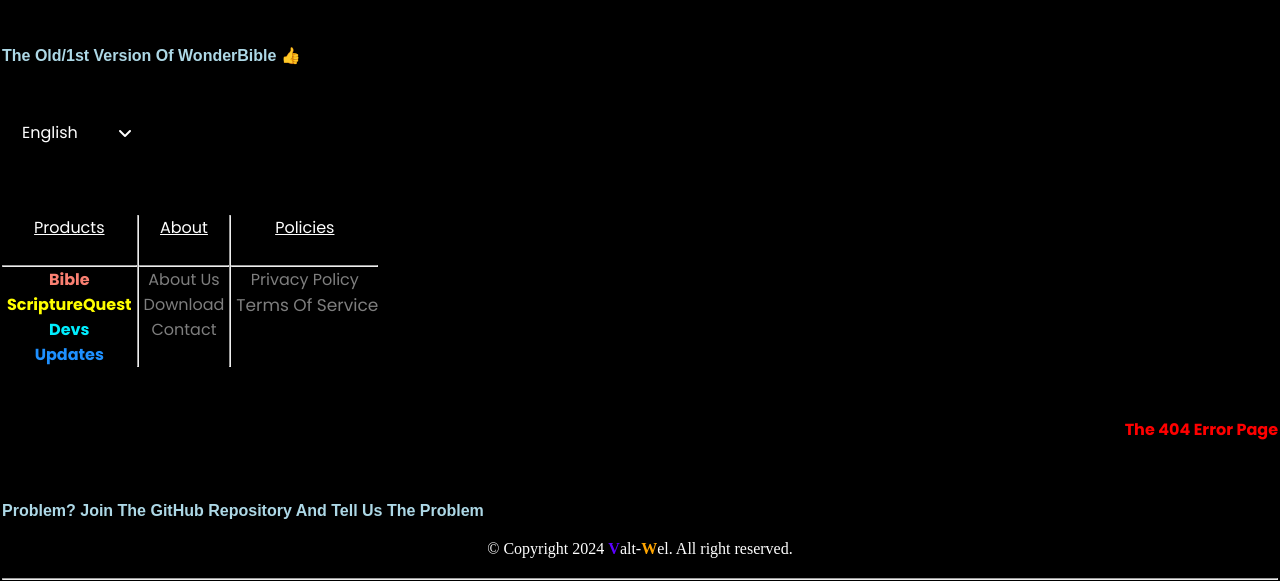
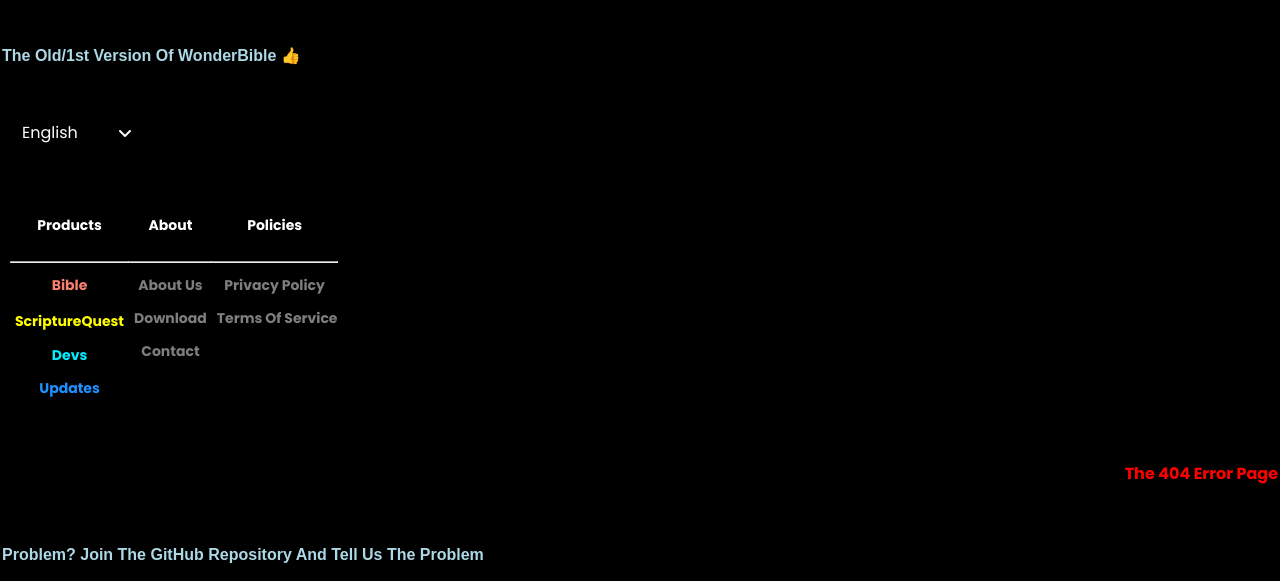
Before and after one commit to WonderBible/socialmedia, a plain HTML site: page index.html in a window 1280 px wide. Shown: the part 640-1221 px from the top of the page. Drawn offline with Linux system fonts and the light colour scheme; a web font is replaced by a local one.

Commit message:
WonderBible Social Media
Update

```diff
--- a/FFB.css
+++ b/FFB.css
@@ -787,7 +787,7 @@ height:100px;
 
     .options-list{
       position: absolute;
-      width: 100%;
+      width: 80%;
       background-color: green;
       color:orange;
       border-radius: 6px;
@@ -835,7 +835,7 @@ padding:10px;
 position:relative;
 }
 #preloader{
-  background: #ffffff url(https://wonderbible.world/Loading.gif) no-repeat center center;
+  background: #000000 url(https://wonderbible.world/Loading.gif) no-repeat center center;
   height: 100vh;
   width: 100%;
   position: fixed;
--- a/index.html
+++ b/index.html
@@ -24,7 +24,7 @@
         <img title="WonderBible HomePage" style="display: inline-block; border-color: blue; float:left; margin-right: 20px; margin-bottom: 0; margin-left:20px; cursor:pointer;" src="WB Logo.png" onclick="document.location='https://wonderbible.world'" width="60">
       </div>
     </header>
-    <p style="color:#ffffff; text-align: center; font-size: 50px; font-family: 'Segoe UI', Tahoma, Geneva, Verdana, sans-serif;">Social Medias Of <strong style="color:#5d00ff">V</strong>alt-<strong style="color:#ffa500">W</strong>el</p>
+    <p style="color:#ffffff; text-align: center; font-size: 50px; font-family: 'Segoe UI', Tahoma, Geneva, Verdana, sans-serif;">All Social Media Of <strong style="color:#5d00ff">V</strong>alt-<strong style="color:#ffa500">W</strong>el</p>
     <div style="margin-top:0; height:430px; background-color:black;" class="sm">
     <p style="text-align: center;"><a href="https://youtube.com/@Valt-Wel"><i class="fab fa-youtube"></i></a>
     <a href="https://github.com/WonderBible"><i class="fab fa-github"></i></a>
@@ -48,24 +48,22 @@
   })
  </script>
 </body>
-<div style="margin-top:0; background-color:black; height:790px; color:white;" class="sm">
+<div style="margin-top:0; background-color:#000000; height:810px; color:white;" class="sm">
   <a href="https://youtube.com/@Valt-Wel?sub_confirmation=1"><i class="fab fa-youtube"></i></a>
   <a href="https://github.com/WonderBible"><i class="fab fa-github"></i></a>
   <a href="https://discord.gg/mYCCebZV"><i class="fab fa-discord"></i></a>
   <a href="https://t.me/wonderbible"><i class="fab fa-telegram"></i></a>
-  <a href="https://wonderbible.world/socialmedia"><i class="fab fa-next"></i>></a>
+  <a href="https://wonderbible.world/socialmedia"><i class="fab fa-next"></i><p style="text-decoration: underline; text-decoration-color: red;">></p></a>
   <p class="we" style="margin-top: 40px; cursor:pointer; font-weight:bold;" onclick="document.location='https://wonderbible.world/old'">The Old/1st Version Of WonderBible 👍</p>
   <div class="select-menu">
-    <div class="select">
+    <div style="background-color: #000000;" class="select">
       <span>English</span>
       <i class="fas fa-angle-down"></i>
     </div>
     <div class="options-list">
       <div style="color:#5d00ff;" onclick="document.location='https://wonderbible.world/'" class="option">English</div>
-      <div onclick="document.location='https://wonderbible.world/lang-am'" class="option">Amharic</div>
-      <div onclick="document.location='#'" class="option">Hindi</div>
+      <div onclick="document.location='https://wonderbible.world/lang-am'" class="option">Amharic </div>
       <div onclick="document.location='#'" class="option">Hebrew</div>
-      <div onclick="document.location='#'" class="option">Croatian</div>
     </div>
   </div>
   <script>
@@ -90,28 +88,28 @@
       });
     });
   </script>
-  <div style="display: flex; margin-top: 50px;">
+  <div style="display: flex; margin-left: 8px; margin-top: 50px;">
   <div>
-    <p style="text-align: center; margin-bottom: 25px; text-decoration: underline;">Products</p>
+    <p style="text-align: center; margin-bottom: 25px; font-size: 14px; font-weight: bolder;">Products</p>
     <div style="font-weight: bolder;">
     <hr>
-    <p style="text-align: center;"><p style="color:salmon; text-align: center;" class="policy" onclick="document.location='https://wonderbible.world/bible'">Bible</span>
-    <p style="color:yellow; margin-left: 5px; text-align: center; margin-right: 5px; display: inline;" class="policy" onclick="document.location='https://wonderbible.world/scripturequest'">ScriptureQuest</span>
-    <p style="color:rgb(0, 238, 255); text-align: center;" class="policy" onclick="document.location='https://wonderbible.world/devs'">Devs</span>
-    <p style="color:dodgerblue; text-align: center;" class="policy" onclick="document.location='https://wonderbible.world/updates'">Updates</span>
+    <p style="text-align: center;"><p style="color:salmon; font-size: 14px; text-align: center; margin-bottom: 12px; margin-top: 12px;" class="policy" onclick="document.location='https://wonderbible.world/bible'">Bible</p>
+    <p style="color:yellow; margin-left: 5px; font-size: 14px; text-align: center; margin-right: 5px; margin-bottom: 12px; margin-top: 12px; display: inline;" class="policy" onclick="document.location='https://wonderbible.world/scripturequest'">ScriptureQuest</span>
+    <p style="color:rgb(0, 238, 255); font-size: 14px; text-align: center; margin-bottom: 12px; margin-top: 12px;" class="policy" onclick="document.location='https://wonderbible.world/devs'">Devs</span>
+    <p style="color:dodgerblue; font-size: 14px; text-align: center; margin-bottom: 12px; margin-top: 12px;" class="policy" onclick="document.location='https://wonderbible.world/updates'">Updates</span>
     </div></p>
-  </div>    <hr>    <div>
-    <p style="text-align: center; margin-bottom: 25px; text-decoration: underline;">About</p>
+  </div>        <div>
+    <p style="text-align: center; margin-bottom: 25px; font-weight: bolder; font-size: 14px;">About</p>
     <hr>
-    <p style="text-align: center;"><span style="color:#7e7e7e; text-align: center;" class="policy" onclick="document.location='https://wonderbible.world/we.html'">About Us</p>
-    <p style="color:#7e7e7e; margin-left: 5px; text-align: center; margin-right: 5px; display: inline;" class="policy" onclick="document.location='https://wonderbible.world/download.html'">Download</p>
-    <p style="color:#7e7e7e; text-align: center;" class="policy" onclick="document.location='https://wonderbible.world/contact.html'">Contact</p>
+    <p style="text-align: center;"><p style="color:#7e7e7e; font-size: 14px; text-align: center; font-weight: bolder; margin-bottom: 12px; margin-top: 12px;" class="policy" onclick="document.location='https://wonderbible.world/we.html'">About Us</p>
+    <p style="color:#7e7e7e; font-size: 14px; font-weight: bolder; margin-left: 5px; text-align: center; margin-right: 5px; margin-bottom: 12px; margin-top: 12px;" class="policy" onclick="document.location='https://wonderbible.world/download.html'">Download</p>
+    <p style="color:#7e7e7e; font-size: 14px; font-weight: bolder; text-align: center; margin-bottom: 12px; margin-top: 12px;" class="policy" onclick="document.location='https://wonderbible.world/contact.html'">Contact</p>
   </p>
-  </div>    <hr>    <div>
-    <p style="text-align: center; margin-bottom: 25px; text-decoration: underline;">Policies</p>
+  </div>        <div>
+    <p style="text-align: center; margin-bottom: 25px; font-size: 14px; font-weight: bolder;">Policies</p>
     <hr>
-    <p style="text-align: center;"><span style="color:#7e7e7e; text-align: center;" class="policy" onclick="document.location='https://wonderbible.world/privacy'">Privacy Policy</p>
-      <p style="color:#7e7e7e; font-size: 17px; margin-left: 5px; text-align: center; margin-left: 5px;" class="policy" onclick="document.location='https://wonderbible.world/terms'">Terms Of Service</p>
+    <p style="text-align: center;"><p style="color:#7e7e7e; font-size: 14px; font-weight: bolder; text-align: center; margin-bottom: 12px; margin-top: 12px;" class="policy" onclick="document.location='https://wonderbible.world/privacy'">Privacy Policy</p>
+      <p style="color:#7e7e7e; font-size: 14px; font-weight: bolder; margin-left: 5px; text-align: center; margin-left: 5px;" class="policy" onclick="document.location='https://wonderbible.world/terms'">Terms Of Service</p>
     </p>
   </div>
 </div>
@@ -119,7 +117,7 @@
   <p class="we" style="cursor: pointer; font-weight: bold; margin-top: 60px;" onclick="document.location='https://github.com/WonderBible/WonderBible.GitHub.Io/discussions'">Problem? Join The GitHub Repository And Tell Us The Problem</p></p>
   <p style="margin-top:20px; text-align: center; margin-bottom: 20px;" class="copyright">&#169; Copyright 2024 <strong style="color:#5d00ff;">V</strong>alt-<strong style="color:orange">W</strong>el. All right reserved.</p>
 <hr>
-<p style="text-align: center;"><a href="https://wonderbible.world"><img title="WonderBible HomePage" style="display: inline-block; margin-top: 20px; border-color: blue; float:left; margin-right: 20px; margin-bottom: 0; margin-left:20px; cursor:pointer;" src="WB Logo.png" onclick="document.location='https://wonderbible.world'" width="60"></a></p>
+<p style="text-align: center;"><a href="https://wonderbible.world"><img title="WonderBible HomePage/Refresh" style="display: inline-block; margin-top: 20px; border-color: blue; float:left; margin-right: 20px; margin-bottom: 0; margin-left:20px; cursor:pointer;" src="WB Logo.png" onclick="document.location='https://wonderbible.world'" width="60"></a></p>
 </div>
   <script src="https://kit.fontawesome.com/a076d05399.js"></script>
 </div>
```
